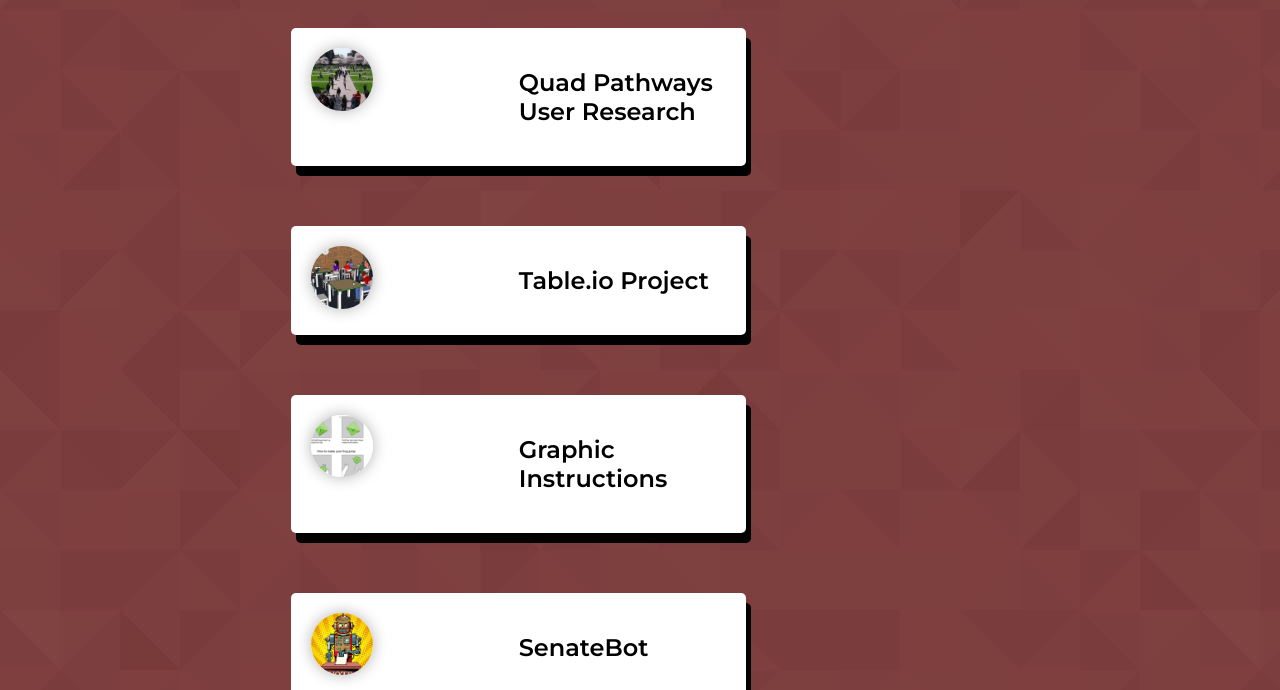
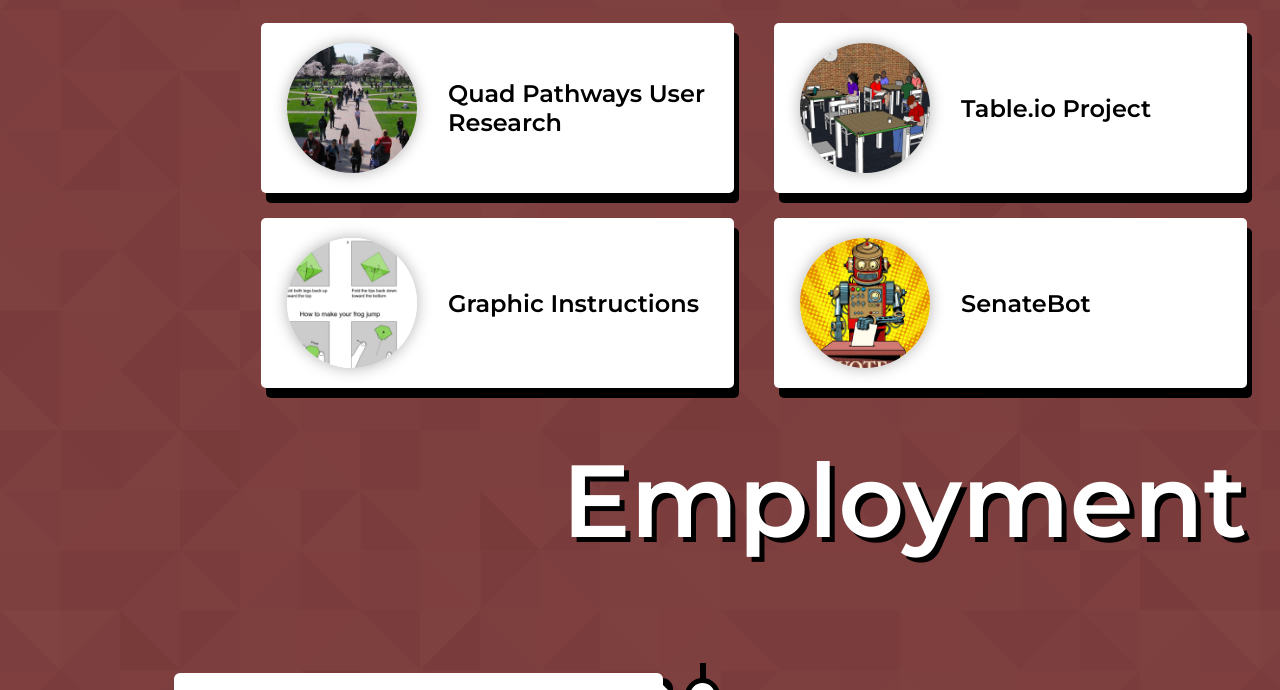
Before and after one commit to WLDodson/WLDodson.github.io, a plain HTML site: page index.html in a window 1280 px wide. Shown: the part 830-1520 px from the top of the page. Drawn offline with Linux system fonts and the light colour scheme; a web font is replaced by a local one.

Commit message:
Add files via upload

```diff
--- a/index.html
+++ b/index.html
@@ -32,9 +32,7 @@
 
 
 			<div class="card">
-				<a rel="noopener" target="_blank" href="https://vimeo.com/341882717">
-				<img id="profile-pic"src="images/QuadPathways.jpg" alt="Quad Pathways">
-				</a>
+				<img id="portfolio-pic"src="images/QuadPathways.jpg" alt="Quad Pathways">
 				<div class="textbox">
 				<a rel="noopener" target="_blank" href="https://vimeo.com/341882717">
 				<h2>Quad Pathways User Research</h2></a>
@@ -42,9 +40,7 @@
 				</div>
 			</div>
 			<div class="card">
-				<a rel="noopener" target="_blank" href="https://medium.com/@billydthefifth/table-io-3d-model-process-blog-368384298202">
-				<img id="profile-pic"src="images/TableIO.jpg" alt="Table.io project photo">
-				</a>
+				<img id="portfolio-pic"src="images/TableIO.jpg" alt="Table.io project photo">
 				<div class="textbox">
 				<a rel="noopener" target="_blank" href="https://medium.com/@billydthefifth/table-io-3d-model-process-blog-368384298202">
 					<h2>Table.io Project</h2></a>
@@ -52,9 +48,7 @@
 				</div>
 			</div>
 			<div class="card">
-				<a rel="noopener" target="_blank" href="https://medium.com/@billydthefifth/instructions-final-assignment-project-blog-151e404d7769">
-				<img id="profile-pic"src="images/Graphic Instructions.jpg" alt="Table.io project photo">
-				</a>
+				<img id="portfolio-pic"src="images/Graphic Instructions.jpg" alt="Table.io project photo">
 				<div class="textbox">
 					<a rel="noopener" target="_blank" href="https://medium.com/@billydthefifth/instructions-final-assignment-project-blog-151e404d7769">
 					<h2>Graphic Instructions</h2></a>
@@ -62,9 +56,7 @@
 				</div>
 			</div>
 			<div class="card">
-				<a rel="noopener" target="_blank" href="https://vimeo.com/305259517">
-				<img id="profile-pic"src="images/robot-the-voter.jpg" alt="SenateBot Icon">
-				</a>
+				<img id="portfolio-pic"src="images/robot-the-voter.jpg" alt="SenateBot Icon">
 				<div class="textbox">
 					<a rel="noopener" target="_blank" href="https://vimeo.com/305259517">
 					<h2>SenateBot</h2></a>
--- a/portfolio.css
+++ b/portfolio.css
@@ -47,6 +47,7 @@
 .textbox{
 	width: 60%;
 	margin: auto;
+	margin-left: 25px;
 }
 p{
 	font-size: 1.2em;
@@ -71,21 +72,34 @@
   color: maroon;
 }
 
+#portfolio-pic{
+	width: 30%;
+	max-width: 250px;
+	box-shadow: 0 0px 15px 0 rgba(0,0,0,0.3);
+    transition: 1.3s;
+    border-radius: 50%;
+    margin: auto;
+
+}
+
 .portfolio{
 	width: 80%;
 	display: flex;
 	flex-flow: row wrap;
 	float: right;
 	justify-content: space-between;
+	margin-bottom: 50px;
+	padding-right: 25px;
 }
 
 .portfolio .card {
-	width: 45%
+	width: calc(50% - 20px);
+	margin:0;
+	margin-top: 25px;
+
 }
 
-.portfolio #profile-pic{
-	max-width: 250px;
-}
+
 
 
 /* Timeline container*/
@@ -95,7 +109,7 @@
   margin: 0 auto;
   margin-top: 100px;
   margin-left: 8vw;
-  width: 80%;
+  width: 90%;
 }
 
 /* The actual timeline (the vertical ruler) */
@@ -194,10 +208,12 @@
 }
 
 /* Media queries - Responsive timeline on screens less than 600px wide */
-@media screen and (max-width: 800px) {
+@media screen and (max-width: 600px) {
 	.card {
 		flex-direction: column;
 		align-items: stretch;
+		margin:auto;
+		width: 100%
 
 	}
 	.textbox{
@@ -208,14 +224,18 @@
 		width: 100%;
 		max-width: 250px;
 	}
+	#portfolio-pic{
+		width: 200px;
+	}
 
 	.portfolio{
 	width: 100%;
-}
+	}
 
-.portfolio .card {
+	.portfolio .card {
 	width: 100%;
-}
+	margin-left:25px;
+	}
 
   /* Place the timelime to the left */
   .timeline::after {
```
Lines whose indentation alone changed are shown as unchanged.
